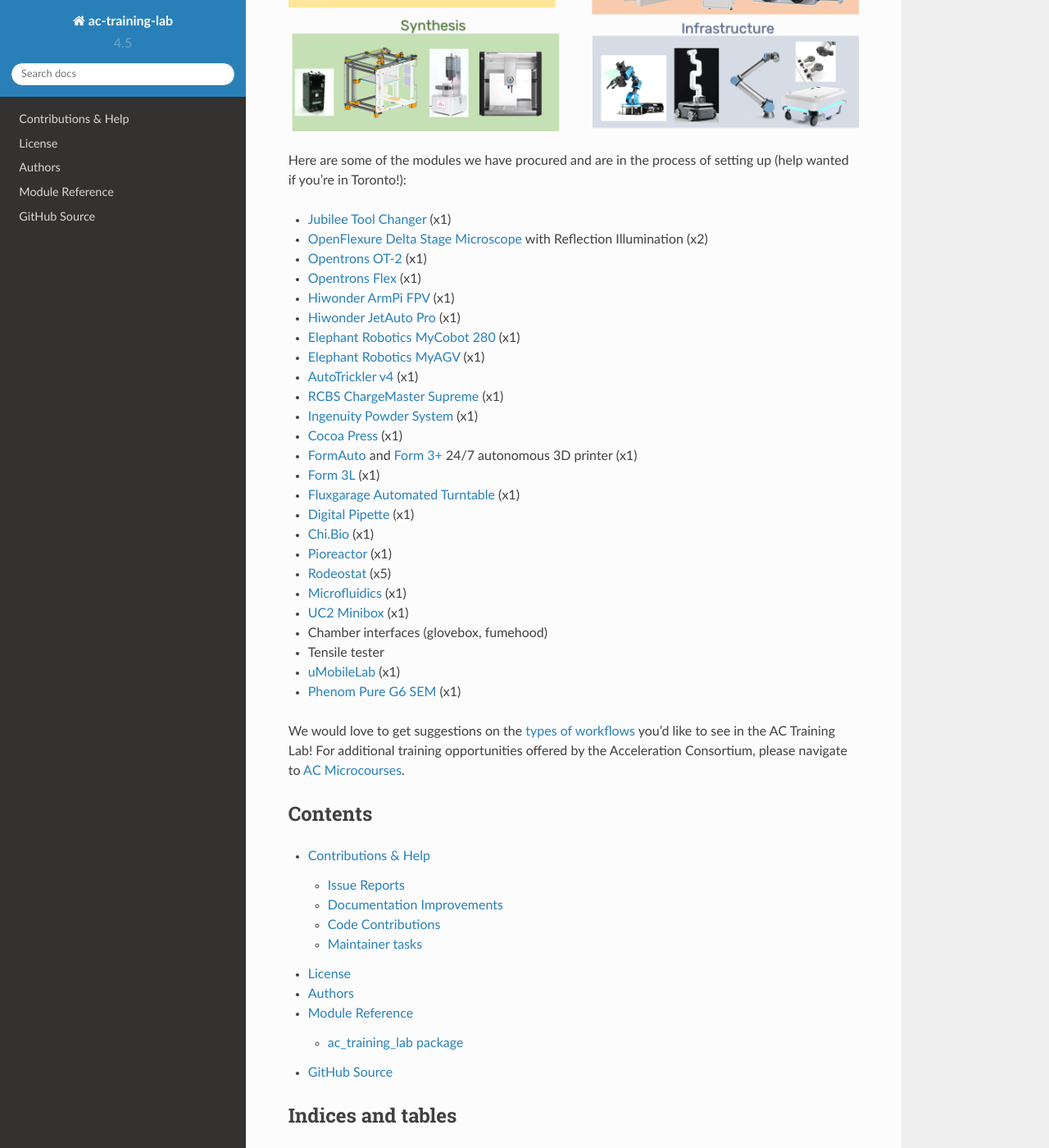
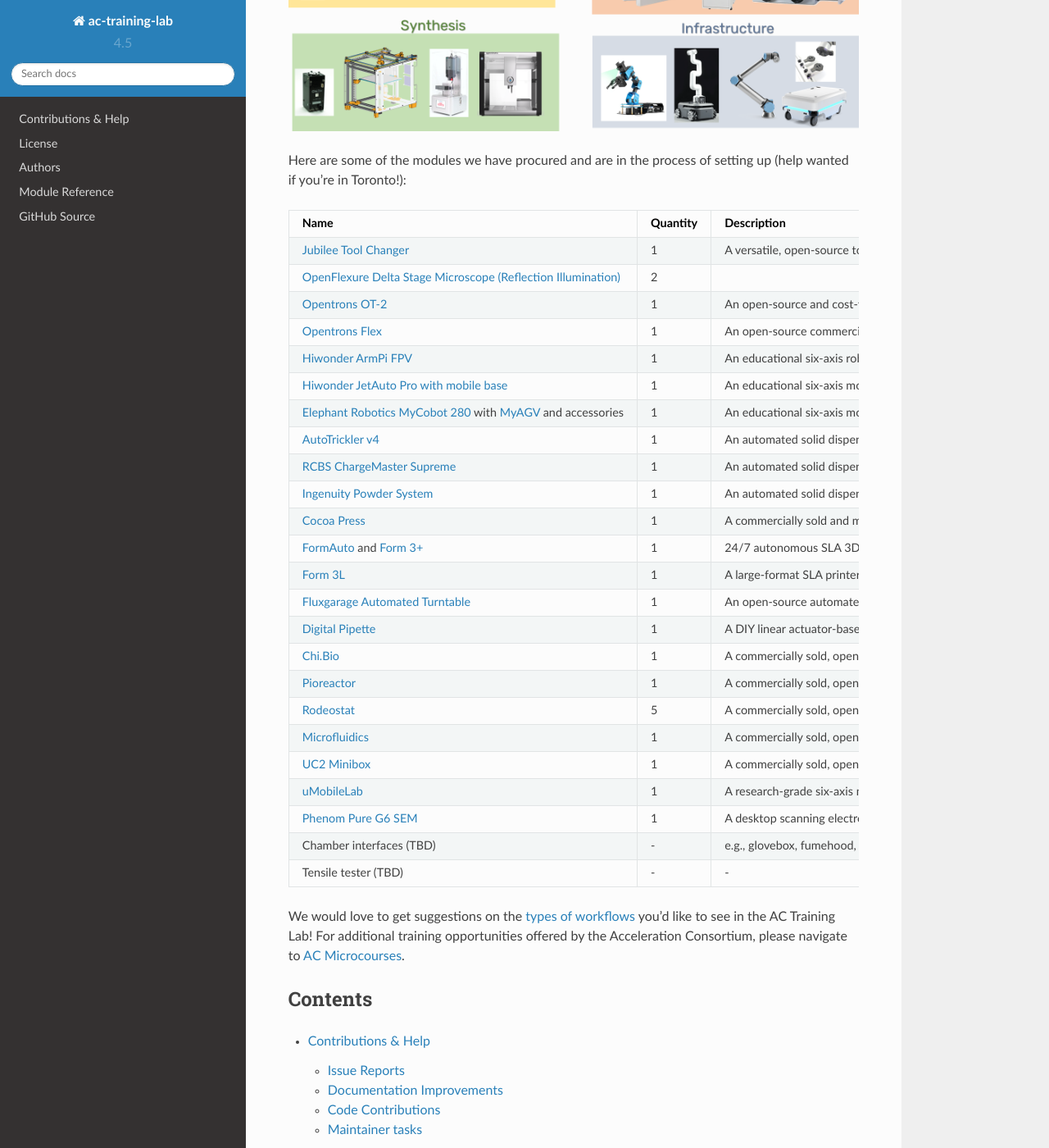
Before and after one commit to AccelerationConsortium/ac-dev-lab, a Sphinx documentation site: the page built from docs/index.md, in a window 1280 px wide and 1400 px high, scrolled down 862 px. Shown: the whole window at 82% size. Built offline with Sphinx 7.4.7 and the Read the Docs theme 2.0.0, drawn with Linux system fonts in a browser that asks for light colours.

Commit message:
descriptions of modules

```diff
--- a/docs/index.md
+++ b/docs/index.md
@@ -36,31 +36,33 @@
 ![training lab categories](training-lab-categories.png)
 
 Here are some of the modules we have procured and are in the process of setting up (help wanted if you're in Toronto!):
-- [Jubilee Tool Changer](https://jubilee3d.com/index.php?title=Main_Page) (x1)
-- [OpenFlexure Delta Stage Microscope](https://openflexure.org/projects/deltastage/) with Reflection Illumination (x2)
-- [Opentrons OT-2](https://opentrons.com/products/robots/ot-2/) (x1)
-- [Opentrons Flex](https://opentrons.com/products/flex/) (x1)
-- [Hiwonder ArmPi FPV](https://www.hiwonder.com/products/armpi?_pos=4&_sid=a9741a308&_ss=r) (x1)
-- [Hiwonder JetAuto Pro](https://www.hiwonder.com/products/jetauto-pro?variant=40040875229271) (x1)
-- [Elephant Robotics MyCobot 280](https://shop.elephantrobotics.com/en-ca/collections/mycobot/products/mycobot-pi-worlds-smallest-and-lightest-six-axis-collaborative-robot) (x1)
-- [Elephant Robotics MyAGV](https://shop.elephantrobotics.com/en-ca/collections/myagv/products/myagv-2023-pi?variant=47262714069304) (x1)
-- [AutoTrickler v4](https://autotrickler.com/pages/autotrickler-v4) (x1)
-- [RCBS ChargeMaster Supreme](https://www.rcbs.com/priming-and-powder-charging/powder-dispensers-and-scales/chargemaster-supreme-electronic-powder-dispenser/16-98943.html) (x1)
-- [Ingenuity Powder System](https://ingenuityprecision.com/product/ingenuity-powder-system/) (x1)
-- [Cocoa Press](https://cocoapress.com/en-ca) (x1)
-- [FormAuto](https://formlabs.com/3d-printers/form-auto/) and [Form 3+](https://formlabs.com/3d-printers/form-3/) 24/7 autonomous 3D printer (x1)
-- [Form 3L](https://formlabs.com/3d-printers/form-3l/) (x1)
-- [Fluxgarage Automated Turntable](https://www.tindie.com/products/fluxgarage/turntable-for-stepper-motor-kit/) (x1)
-- [Digital Pipette](https://github.com/ac-rad/digital-pipette) (x1)
-- [Chi.Bio](https://chi.bio/) (x1)
-- [Pioreactor](https://pioreactor.com/en-ca/products/pioreactor-20ml?variant=46559156469816) (x1)
-- [Rodeostat](https://iorodeo.com/products/rodeostat) (x5)
-- [Microfluidics](https://www.labmaker.org/collections/biotechnology/products/pressure-regulator-senyo-lab) (x1)
-- [UC2 Minibox](https://www.labmaker.org/collections/uc2-miniscope/products/uc2-minibox) (x1)
-- Chamber interfaces (glovebox, fumehood)
-- Tensile tester
-- [uMobileLab](https://unitedrobotics.group/en/robots/umobilelab) (x1)
-- [Phenom Pure G6 SEM](https://www.thermofisher.com/ca/en/home/electron-microscopy/products/desktop-scanning-electron-microscopes/phenom-pure.html) (x1)
+
+| Name | Quantity | Description |
+| --- | --- | --- |
+| [Jubilee Tool Changer](https://jubilee3d.com/index.php?title=Main_Page) | 1 | A versatile, open-source toolchanger with a large community of users and developers which is used for both general 3D printing and [scientific applications](https://dx.doi.org/10.1039/D3DD00033H). |
+| [OpenFlexure Delta Stage Microscope (Reflection Illumination)](https://openflexure.org/projects/deltastage/) | 2 |  |
+| [Opentrons OT-2](https://opentrons.com/products/robots/ot-2/) | 1 | An open-source and cost-friendly commercial liquid handler |
+| [Opentrons Flex](https://opentrons.com/products/flex/) | 1 | An open-source commercial liquid handler tailored towards high-throughput and advanced liquid handling operations |
+| [Hiwonder ArmPi FPV](https://www.hiwonder.com/products/armpi?_pos=4&_sid=a9741a308&_ss=r) | 1 | An educational six-axis robotic arm |
+| [Hiwonder JetAuto Pro with mobile base](https://www.hiwonder.com/products/jetauto-pro?variant=40040875229271) | 1 | An educational six-axis mobile cobot with a 3D depth camera and lidar |
+| [Elephant Robotics MyCobot 280](https://shop.elephantrobotics.com/en-ca/collections/mycobot/products/mycobot-pi-worlds-smallest-and-lightest-six-axis-collaborative-robot) with [MyAGV](https://shop.elephantrobotics.com/en-ca/collections/myagv/products/myagv-2023-pi?variant=47262714069304) and accessories | 1 | An educational six-axis mobile cobot |
+| [AutoTrickler v4](https://autotrickler.com/pages/autotrickler-v4) | 1 | An automated solid dispensing station designed for ammunition loading |
+| [RCBS ChargeMaster Supreme](https://www.rcbs.com/priming-and-powder-charging/powder-dispensers-and-scales/chargemaster-supreme-electronic-powder-dispenser/16-98943.html) | 1 | An automated solid dispensing station designed for ammunition loading |
+| [Ingenuity Powder System](https://ingenuityprecision.com/product/ingenuity-powder-system/) | 1 | An automated solid dispensing station designed for ammunition loading |
+| [Cocoa Press](https://cocoapress.com/en-ca) | 1 | A commercially sold and mostly open-source chocolate 3D printer kit |
+| [FormAuto](https://formlabs.com/3d-printers/form-auto/) and [Form 3+](https://formlabs.com/3d-printers/form-3/) | 1 | 24/7 autonomous SLA 3D printer with camera inspection |
+| [Form 3L](https://formlabs.com/3d-printers/form-3l/) | 1 | A large-format SLA printer |
+| [Fluxgarage Automated Turntable](https://www.tindie.com/products/fluxgarage/turntable-for-stepper-motor-kit/) | 1 | An open-source automated turntable controlled by a stepper motor and designed for photography applications |
+| [Digital Pipette](https://github.com/ac-rad/digital-pipette) | 1 | A DIY linear actuator-based syringe pump designed for easy handling by robotic arms |
+| [Chi.Bio](https://chi.bio/) | 1 | A commercially sold, open-source automated system with heating, stirring, liquid handling, spectrometry, and optogenetics characterization geared towards biological research |
+| [Pioreactor](https://pioreactor.com/en-ca/products/pioreactor-20ml?variant=46559156469816) | 1 | A commercially sold, open-source automated bioreactor with heating, stirring, and optical density measurements |
+| [Rodeostat](https://iorodeo.com/products/rodeostat) | 5 | A commercially sold, open-source potentiostat for electrochemical experiments |
+| [Microfluidics](https://www.labmaker.org/collections/biotechnology/products/pressure-regulator-senyo-lab) | 1 | A commercially sold, open-source pressure regulator for controlling pneumatically-driven microfluidic chips |
+| [UC2 Minibox](https://www.labmaker.org/collections/uc2-miniscope/products/uc2-minibox) | 1 | A commercially sold, open source set of introductory modular optics cubes for microscopy |
+| [uMobileLab](https://unitedrobotics.group/en/robots/umobilelab) | 1 | A research-grade six-axis mobile cobot with vision capabilities optimized for laboratory environments |
+| [Phenom Pure G6 SEM](https://www.thermofisher.com/ca/en/home/electron-microscopy/products/desktop-scanning-electron-microscopes/phenom-pure.html) | 1 | A desktop scanning electron microscope (SEM) with Python integrations |
+| Chamber interfaces (TBD) | - | e.g., glovebox, fumehood, nitrogen environments |
+| Tensile tester (TBD) | - | - |
 
 We would love to get suggestions on the [types of workflows](https://github.com/AccelerationConsortium/ac-training-lab/discussions/3) you'd like to see in the AC Training Lab! For additional training opportunities offered by the Acceleration Consortium, please navigate to [AC Microcourses](https://ac-microcourses.readthedocs.io/en/latest/).
 
```
